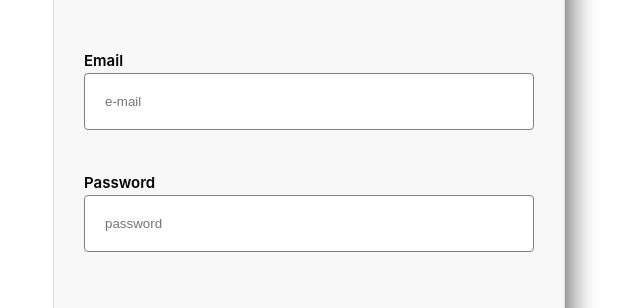
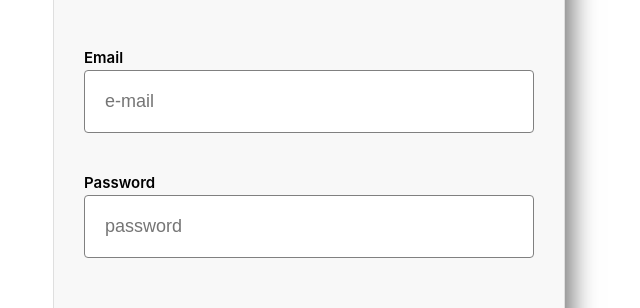
Before and after one commit to yoyo1025/book-review-app, a React (Create React App) app: page /login in a window 1280 px wide. Shown: the part 158-466 px from the top of the page, without its empty margins (331-971 px from the left). Built offline with nearby package versions, Linux system fonts and the light colour scheme; no server answers.

Commit message:
ログインフォームのフォントサイズを変更

```diff
--- a/src/components/Login.js
+++ b/src/components/Login.js
@@ -38,6 +38,7 @@ export const Login = () => {
               type="text"
               placeholder="e-mail"
               name="mailAddress"
+              className="mailAddress"
               value={email}
               onChange={(e) => setEmail(e.target.value)}
             />
@@ -48,6 +49,7 @@ export const Login = () => {
               type="password"
               placeholder="password"
               name="password"
+              className="password"
               value={password}
               onChange={(e) => setPassword(e.target.value)}
             />
--- a/src/style/signup-login.css
+++ b/src/style/signup-login.css
@@ -73,3 +73,11 @@ button:hover {
   width: 85%;
   font-size: 20px;
 }
+
+.mailAddress {
+  font-size: large;
+}
+
+.password {
+  font-size: large;
+}
```
